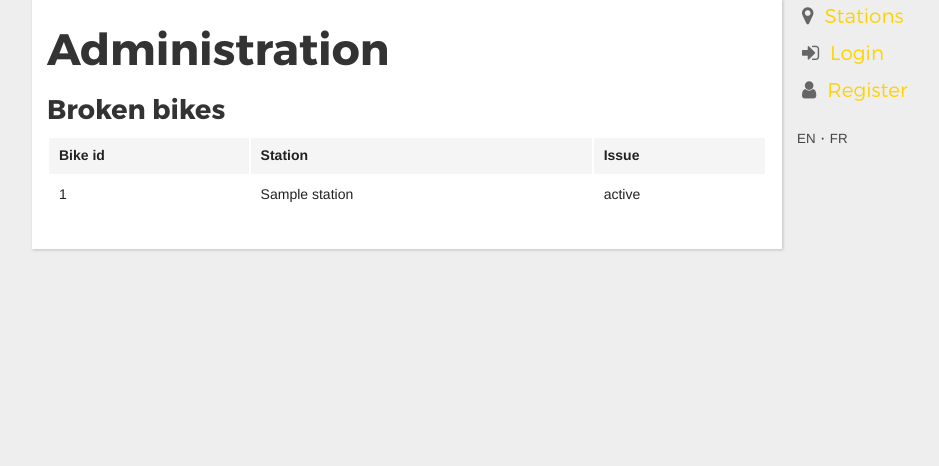
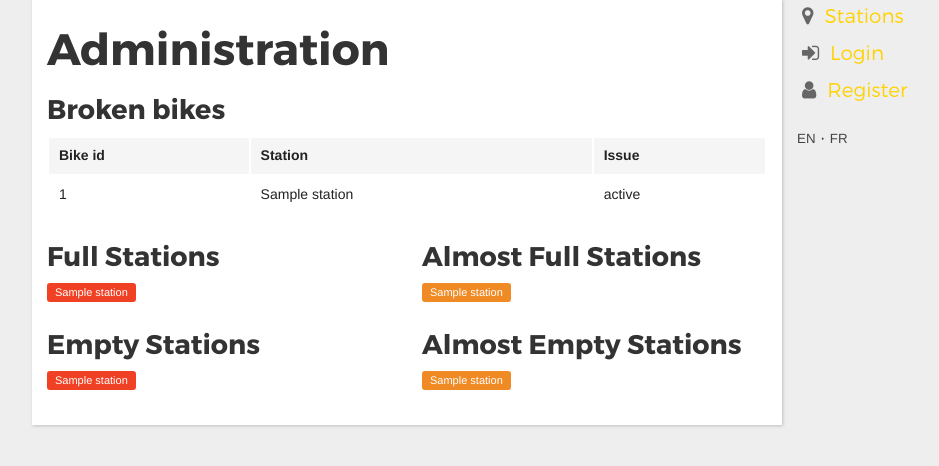
Before and after one commit to fhennecker/olliv, a Flask app: template src/templates/admin.html in a window 1280 px wide. Shown: the part 234-700 px from the top of the page, without its empty margins (108-1047 px from the left). Run offline with Flask 2, Linux system fonts and the light colour scheme; the template is opened without the code that fills it: most values are stand-ins (such as "Sample title", 1, 10 or a date in 2020); parts of the project's set-up code (start-up, migrations or seed data) failed here and were passed over; some libraries are stand-ins or nearby versions.

Commit message:
[add] status on stations on admin page

```diff
--- a/src/main.py
+++ b/src/main.py
@@ -217,14 +217,10 @@ def register():
 @app.route('/admin')
 def admin():
     c = getCursor()
-    fullStations = []
-    emptyStations = []
-    almostFullStations = []
-    almostEmptyStations = []
-    return render_template("admin.html",    fullStations=fullStations, \
-                                            emptyStations=emptyStations, \
-                                            almostEmptyStations=almostEmptyStations, \
-                                            almostFullStations=almostFullStations, \
+    return render_template("admin.html",    fullStations=requests.fullStations(c), \
+                                            emptyStations=requests.emptyStations(c), \
+                                            almostEmptyStations=requests.almostEmptyStations(c), \
+                                            almostFullStations=requests.almostFullStations(c), \
                                             brokenBikes=requests.brokenBikes(c))
 
 
--- a/src/templates/admin.html
+++ b/src/templates/admin.html
@@ -25,5 +25,50 @@
         </div>
 
 
+        <div class="columns large-6 medium-6 small-12">
+            <h3>Full Stations</h3>
+            <p>
+                {% for station in fullStations %}
+                    <span class="radius alert label"><a href="/station/{{station.id}}">{{station}}</a></span><br/>
+                {% else %}
+                    <span class="radius success label">No full stations</span><br/>
+                {% endfor %}
+            </p>
+        </div>
+
+        <div class="columns large-6 medium-6 small-12">
+            <h3>Almost Full Stations</h3>
+            <p>
+                {% for station in almostFullStations %}
+                    <span class="radius warning label"><a href="/station/{{station.id}}">{{station}}</a></span><br/>
+                {% else %}
+                    <span class="radius success label">No almost full stations</span><br/>
+                {% endfor %}
+            </p>
+        </div>
+
+        <div class="columns large-6 medium-6 small-12">
+            <h3>Empty Stations</h3>
+            <p>
+                {% for station in emptyStations %}
+                    <span class="radius alert label"><a href="/station/{{station.id}}">{{station}}</a></span><br/>
+                {% else %}
+                    <span class="radius success label">No empty stations</span><br/>
+                {% endfor %}
+            </p>
+        </div>
+
+        <div class="columns large-6 medium-6 small-12">
+            <h3>Almost Empty Stations</h3>
+            <p>
+                {% for station in almostEmptyStations %}
+                    <span class="radius warning label"><a href="/station/{{station.id}}">{{station}}</a></span><br/>
+                {% else %}
+                    <span class="radius success label">No almost empty stations</span><br/>
+                {% endfor %}
+            </p>
+        </div>
+
+
     </div>
 {% endblock %}
```
Also changed, not shown: src/requests.py (+25 -0 lines).
